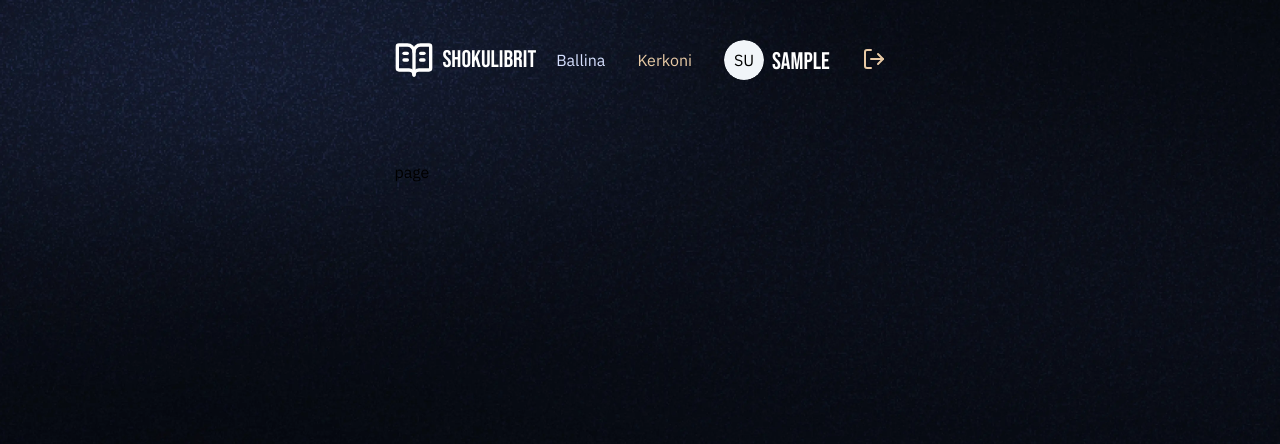
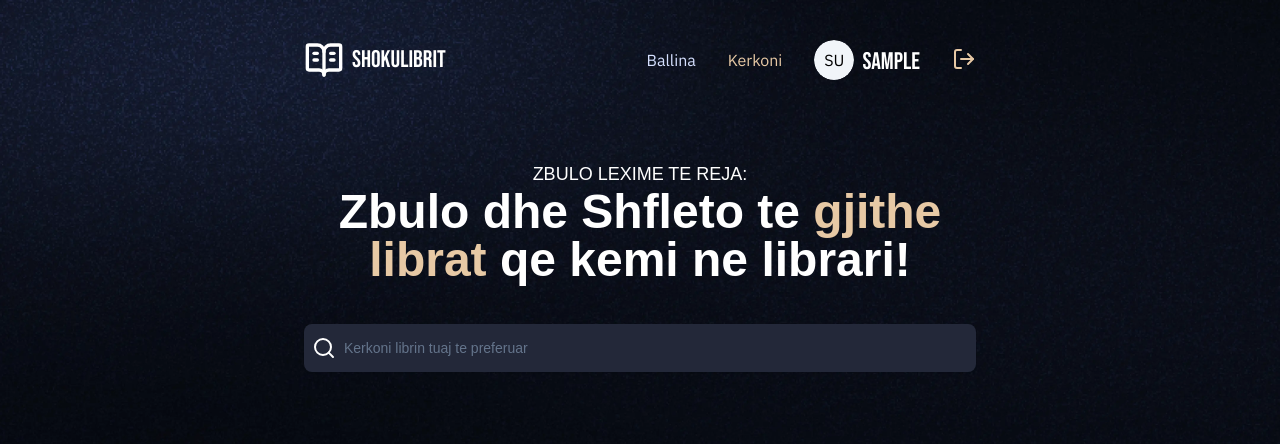
Before and after one commit to erditfejzullahu/university-library, a Next.js app: page /search in a window 1280 px wide. Shown: the top 444 px of the page. Built offline with nearby package versions, Linux system fonts and the light colour scheme; no server answers; the database is empty; sample sign-in values are in the browser's storage.

Commit message:
search books funcionality

```diff
--- a/app/(root)/search/[query]/page.tsx
+++ /dev/null
@@ -1,9 +0,0 @@
-import React from 'react'
-
-const page = () => {
-  return (
-    <div>page</div>
-  )
-}
-
-export default page
--- a/app/(root)/search/page.tsx
+++ b/app/(root)/search/page.tsx
@@ -1,8 +1,57 @@
 import React from 'react'
+import { prisma } from '@/lib/prisma'
+import BookList from '@/components/BookList';
+import SearchForm from '@/components/SearchForm';
 
-const page = () => {
+
+const page = async ({searchParam}: {searchParam: Promise<{query?: string}>}) => {
+    const query = (await searchParam)?.query;
+    console.log(query);
+
+
+    const books = await prisma.books.findMany({
+        where: query ? {
+            OR: [
+                {
+                        title: {
+                            contains: query,
+                            mode: "insensitive"
+                        },
+                },
+                {
+                        author: {
+                            contains: query,
+                            mode: "insensitive"
+                        }
+                },
+                {
+                        genre: {
+                            contains: query,
+                            mode: "insensitive"
+                        }
+                },
+            ]
+        } : {},
+        include: {
+            borrowedBooks: true
+        }
+    })
+
   return (
-    <div>page</div>
+    <section className="flex-1">
+        <div className="my-10 items-center justify-center flex flex-col">
+            <h4 className="uppercase text-white font-ibm-plex-sans text-center text-lg">Zbulo lexime te reja:</h4>
+            <h1 className="text-white font-ibm-plex-sans font-semibold text-center md:text-5xl text-2xl max-w-2xl">Zbulo dhe Shfleto te <span className="text-primary">gjithe librat </span>qe kemi ne librari!</h1>
+        </div>
+        <div>
+            <SearchForm query={query}/>
+        </div>
+        <div>
+            <div>
+                <BookList title={query ? "Rezultatet e kerkimit" : "Librat e fundit"} books={books || []}/>
+            </div>
+        </div>
+    </section>
   )
 }
 
--- a/components/BookOverview.tsx
+++ b/components/BookOverview.tsx
@@ -23,7 +23,7 @@ const BookOverview = async ({title, author, genre, rating, totalCopies, descript
 
 
   return (
-    <section className="book-overview">
+    <section className="book-overview !overflow-x-hidden">
         <div className="flex flex-1 flex-col gap-5">
             <h1>{title}</h1>
             <div className="book-info">
--- a/components/HamburgerMenu.tsx
+++ b/components/HamburgerMenu.tsx
@@ -45,13 +45,13 @@ const HamburgerMenu = ({session}: {session: Session}) => {
         <GiHamburgerMenu className={`text-white size-8 transition-all  ${isOpened ? "rotate-90" : "rotate-0"} `} onClick={() => setIsOpened(!isOpened)}/>
     </div>
 
-        {isOpened && <div className={`fixed left-0 top-0 min-h-screen min-w-full bg-black bg-opacity-50 border z-[100] animate-fadeIn min-[520px]:hidden block ${!isOpened && "animate-fadeOut"}`}
+        {isOpened && <div className={`fixed left-0 top-0 min-h-screen min-w-[100vw] bg-black bg-opacity-50 border z-[100] animate-fadeIn min-[520px]:hidden block ${!isOpened && "animate-fadeOut"}`}
         onClick={() => {
             setIsOpened(false);
         }}
         >
             <div
-                className="bg-dark-100 flex-1 flex flex-col justify-between max-w-fit ml-auto p-2 z-[110] shadow-lg !shadow-slate-950 min-h-screen px-4"
+                className="bg-dark-100 flex-1 w-[80%] flex flex-col justify-between ml-auto p-2 z-[110] shadow-lg !shadow-slate-950 min-h-screen px-4"
                 onClick={(e) => e.stopPropagation()}
             >
                 <div>
@@ -63,8 +63,8 @@ const HamburgerMenu = ({session}: {session: Session}) => {
                                 </AvatarFallback>
                             </Avatar>
                         </div>
-                        <div>
-                            <span className="font-bebas-neue text-white text-[30px]">{session?.user?.name}</span>
+                        <div className="items-center flex">
+                            <span className="font-bebas-neue text-white text-[30px] text-center">{session?.user?.name}</span>
                         </div>
                     </div>
                     <ul className="flex flex-col items-center justify-center mt-4">
@@ -74,7 +74,7 @@ const HamburgerMenu = ({session}: {session: Session}) => {
                             className={cn(
                                 "relative font-bebas-neue text-2xl leading-10 text-light-100 transition-all",
                                 "after:content-[''] after:absolute after:left-0 after:bottom-0 after:w-full after:h-[2px] after:bg-primary after:scale-x-0 after:transition-all after:duration-300",
-                                "hover:after:scale-x-100",
+                                "hover:after:scale-x-100 line-clamp-1",
                                 pathname === item.link ? "!text-primary" : ""
                             )}
                             href={item.link}
--- a/components/Header.tsx
+++ b/components/Header.tsx
@@ -14,7 +14,7 @@ import HamburgerMenu from './HamburgerMenu'
 const Header = ({session}: {session: Session}) => {
 
   return (
-    <header className="my-10 flex justify-between gap-5">
+    <header className="my-10 flex justify-between gap-5 max-lg:my-6">
         <Link href={"/"} className="flex flex-row items-center gap-2">
             <BookOpenText className="text-white size-10"/>
             <span className="text-white font-bebas-neue text-2xl">ShokuLibrit</span>
--- /dev/null
+++ b/components/SearchForm.tsx
@@ -0,0 +1,26 @@
+"use server"
+import { Input } from './ui/input'
+import Form from "next/form"
+import { Search } from 'lucide-react'
+
+const SearchForm = ({query}: {query? : string}) => {
+  console.log(query);
+
+  return (
+    <Form action={"/search/"} scroll={false} className="max-w-2xl mx-auto mb-20">
+      <div className="relative">
+        <Input
+          type='text'
+          name='query'
+          defaultValue={query}
+          className="text-white font-ibm-plex-sans !pl-10 text-base bg-dark-300 border-0 rounded-lg py-6"
+          placeholder='Kerkoni librin tuaj te preferuar'/>
+        <button type='submit' className="absolute top-0 left-2 bottom-0">
+          <Search className="text-white"/>
+        </button>
+      </div>
+    </Form>
+  )
+}
+
+export default SearchForm
```
